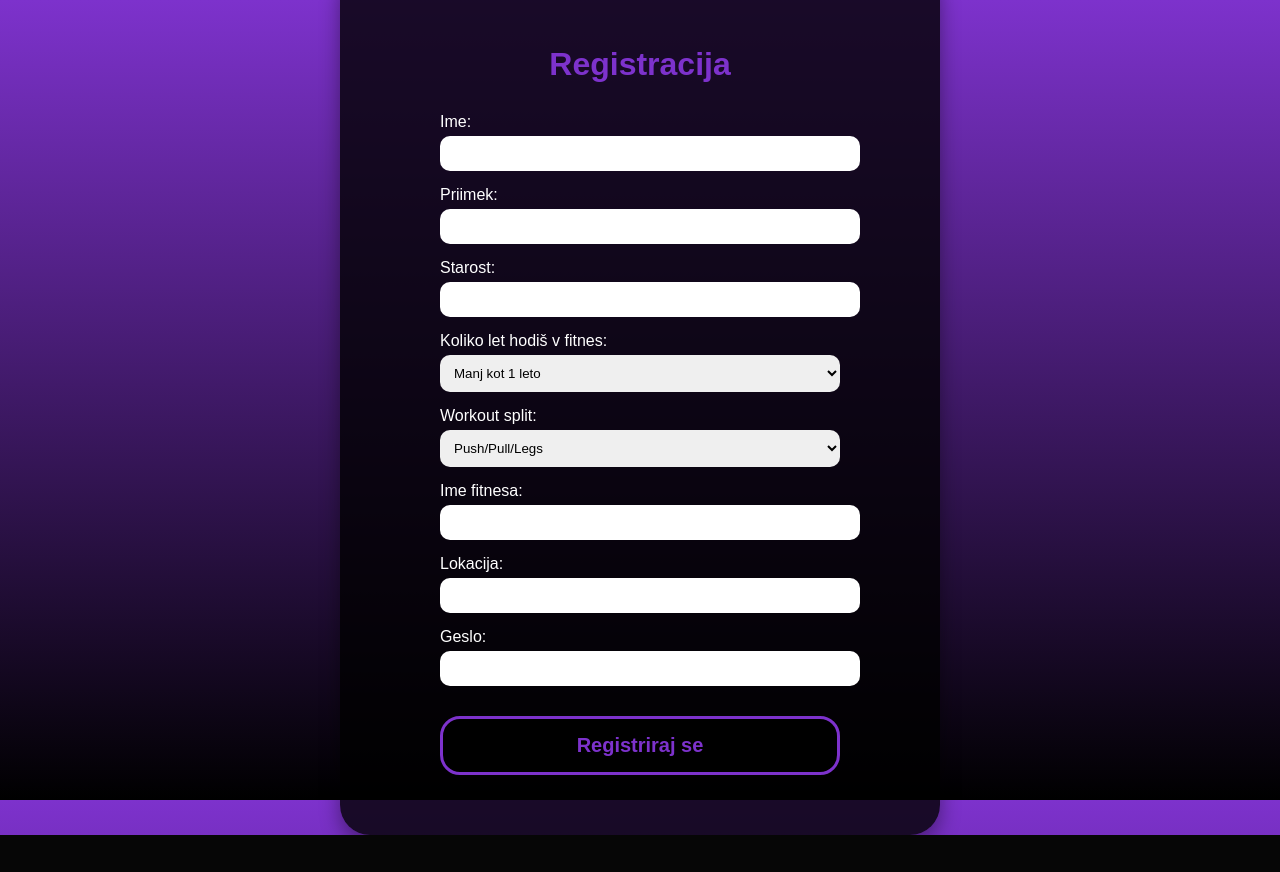
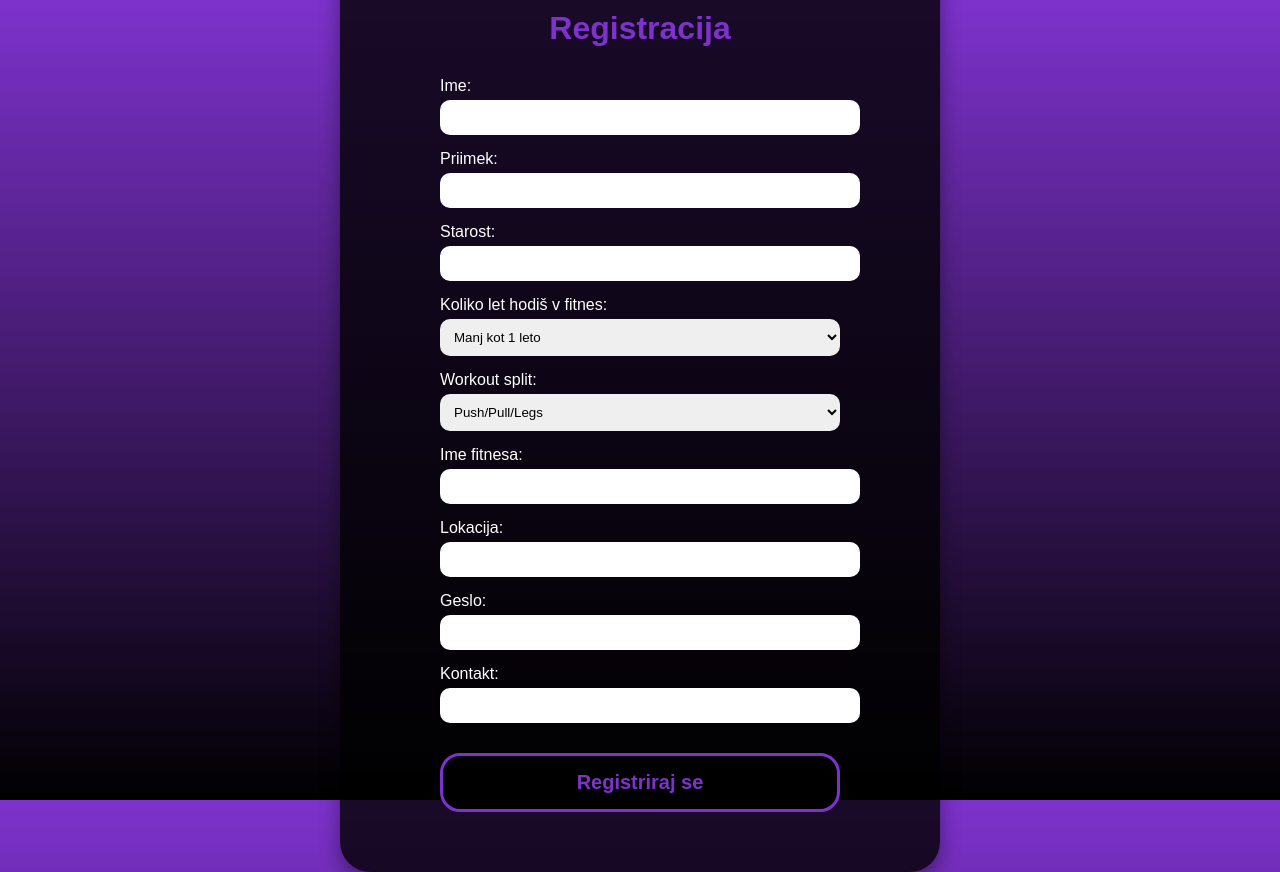
Before and after one commit to maikoleric/FitConnect, a Flask app: page /register in a window 1280 px wide. Before the commit the page ends 835 px from the top, so only its background shows below. Run offline with Flask 3, Linux system fonts and the light colour scheme.

Commit message:
dodajanje kontakta uporabnika v obrazec

```diff
--- a/main.py
+++ b/main.py
@@ -28,7 +28,8 @@ def register():
             'split': request.form['split'],
             'gym_name': request.form['gym_name'],
             'location': request.form['location'],
-            'password': request.form['password']
+            'password': request.form['password'],
+            'contact' : request.form['contact']
         })
         return redirect('/login')
     return render_template('register.html')
--- a/templates/register.html
+++ b/templates/register.html
@@ -101,6 +101,9 @@
       <label>Geslo:</label>
       <input type="password" name="password" required>
 
+      <label>Kontakt:</label>
+      <input type="contact" name="contact" required>
+
       <button class="btn" type="submit">Registriraj se</button>
     </form>
   </div>
```
